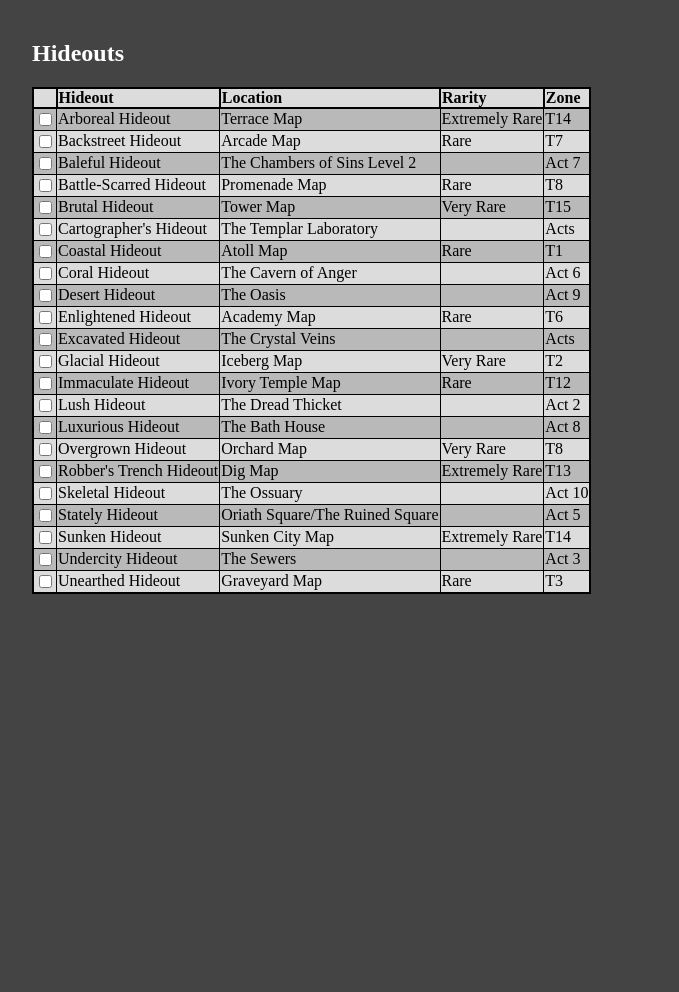
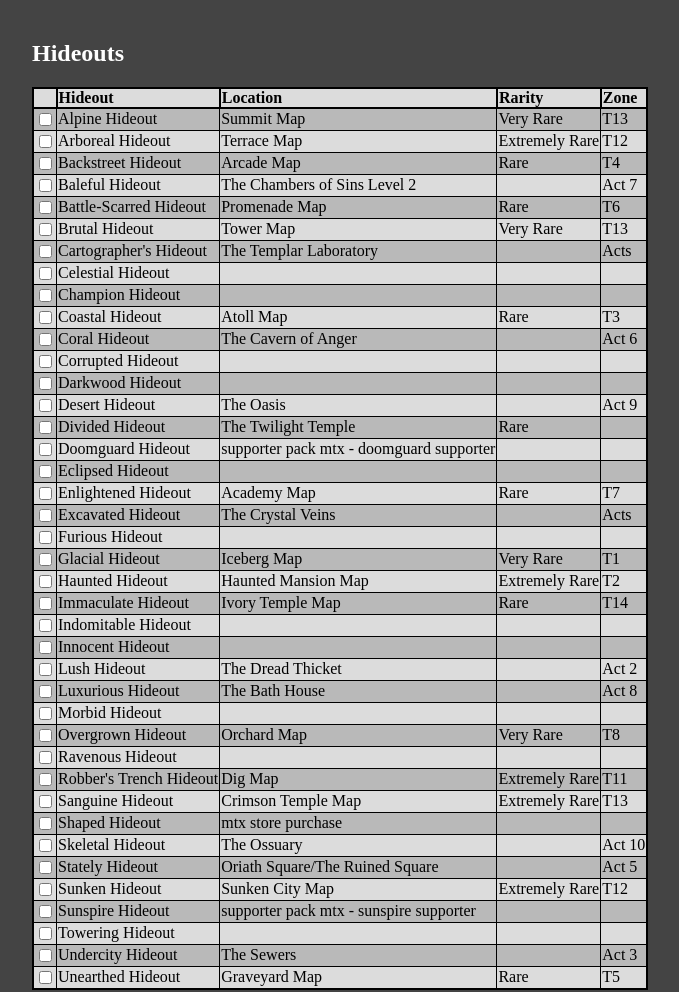
Before and after one commit to teichopsia/poe_hideout, a plain HTML site: page index.html in a window 1280 px wide. Shown: the whole page, without its empty margins (8-687 px from the left). Before the commit the page ends 800 px from the top, so only its background shows below. Drawn offline with nearby package versions, Linux system fonts and the light colour scheme.

Commit message:
update to 3.6/synthesis

```diff
--- a/index.html
+++ b/index.html
@@ -10,7 +10,7 @@
         <script type="text/javascript">
             function refreshboard(){
                 $('input:checkbox').closest('tr').removeClass('selected');
-$(window.location.search.substring(1).split(/([a-z])/).filter(function(k){return k!=""}).map(function(k){return '#'+xlat[k]}).join(',')).addClass('selected');
+$(window.location.search.substring(1).split(/([A-B][a-z])/).filter(function(k){return k!=""}).map(function(k){return '#'+xlat[k]}).join(',')).addClass('selected');
             }
             function updateqs(){
                 window.history.replaceState('','','?'+$('.selected').map(function(i,e){return xlat[$(e).attr('id')]}).toArray().join(''));
@@ -37,28 +37,46 @@ $(window.location.search.substring(1).split(/([a-z])/).filter(function(k){return
             <div id="hideout" class="hideout">
                 <table class="body">
                     <tr><th>&nbsp;</th><th>Hideout</th><th>Location</th><th>Rarity</th><th>Zone</th></tr>
-                    <tr id="arboreal" class="select"><td><input type="checkbox"/></td><td>Arboreal Hideout</td><td>Terrace Map</td><td>Extremely Rare</td><td>T14</td></tr>
-                    <tr id="backstreet" class="select"><td><input type="checkbox"/></td><td>Backstreet Hideout</td><td>Arcade Map</td><td>Rare</td><td>T7</td></tr>
+                    <tr id="alpine" class="select"><td><input type="checkbox"/></td><td>Alpine Hideout</td><td>Summit Map</td><td>Very Rare</td><td>T13</td></tr>
+                    <tr id="arboreal" class="select"><td><input type="checkbox"/></td><td>Arboreal Hideout</td><td>Terrace Map</td><td>Extremely Rare</td><td>T12</td></tr>
+                    <tr id="backstreet" class="select"><td><input type="checkbox"/></td><td>Backstreet Hideout</td><td>Arcade Map</td><td>Rare</td><td>T4</td></tr>
                     <tr id="baleful" class="select"><td><input type="checkbox"/></td><td>Baleful Hideout</td><td>The Chambers of Sins Level 2</td><td>&nbsp;</td><td>Act 7</td></tr>
-                    <tr id="battle" class="select"><td><input type="checkbox"/></td><td>Battle-Scarred Hideout</td><td>Promenade Map</td><td>Rare</td><td>T8</td></tr>
-                    <tr id="brutal" class="select"><td><input type="checkbox"/></td><td>Brutal Hideout</td><td>Tower Map</td><td>Very Rare</td><td>T15</td></tr>
+                    <tr id="battle" class="select"><td><input type="checkbox"/></td><td>Battle-Scarred Hideout</td><td>Promenade Map</td><td>Rare</td><td>T6</td></tr>
+                    <tr id="brutal" class="select"><td><input type="checkbox"/></td><td>Brutal Hideout</td><td>Tower Map</td><td>Very Rare</td><td>T13</td></tr>
                     <tr id="cartographer" class="select"><td><input type="checkbox"/></td><td>Cartographer's Hideout</td><td>The Templar Laboratory</td><td>&nbsp;</td><td>Acts</td></tr>
-                    <tr id="coastal" class="select"><td><input type="checkbox"/></td><td>Coastal Hideout</td><td>Atoll Map</td><td>Rare</td><td>T1</td></tr>
+                    <tr id="celestial" class="select"><td><input type="checkbox"/></td><td>Celestial Hideout</td><td>&nbsp;</td><td>&nbsp;</td><td>&nbsp;</td></tr>
+                    <tr id="champion" class="select"><td><input type="checkbox"/></td><td>Champion Hideout</td><td>&nbsp;</td><td>&nbsp;</td><td>&nbsp;</td></tr>
+                    <tr id="coastal" class="select"><td><input type="checkbox"/></td><td>Coastal Hideout</td><td>Atoll Map</td><td>Rare</td><td>T3</td></tr>
                     <tr id="coral" class="select"><td><input type="checkbox"/></td><td>Coral Hideout</td><td>The Cavern of Anger</td><td>&nbsp;</td><td>Act 6</td></tr>
+                    <tr id="corrupted" class="select"><td><input type="checkbox"/></td><td>Corrupted Hideout</td><td>&nbsp;</td><td>&nbsp;</td><td>&nbsp;</td></tr>
+                    <tr id="darkwood" class="select"><td><input type="checkbox"/></td><td>Darkwood Hideout</td><td>&nbsp;</td><td>&nbsp;</td><td>&nbsp;</td></tr>
                     <tr id="desert" class="select"><td><input type="checkbox"/></td><td>Desert Hideout</td><td>The Oasis<td>&nbsp;</td><td>Act 9</td></tr>
-                    <tr id="enlightened" class="select"><td><input type="checkbox"/></td><td>Enlightened Hideout</td><td>Academy Map<td>Rare</td><td>T6</td></tr>
+                    <tr id="divided" class="select"><td><input type="checkbox"/></td><td>Divided Hideout</td><td>The Twilight Temple</td><td>Rare</td><td>&nbsp;</td></tr>
+                    <tr id="doomguard" class="select"><td><input type="checkbox"/></td><td>Doomguard Hideout</td><td>supporter pack mtx - doomguard supporter</td><td>&nbsp;</td><td>&nbsp;</td></tr>
+                    <tr id="eclipsed" class="select"><td><input type="checkbox"/></td><td>Eclipsed Hideout</td><td>&nbsp;</td><td>&nbsp;</td><td>&nbsp;</td></tr>
+                    <tr id="enlightened" class="select"><td><input type="checkbox"/></td><td>Enlightened Hideout</td><td>Academy Map<td>Rare</td><td>T7</td></tr>
                     <tr id="excavated" class="select"><td><input type="checkbox"/></td><td>Excavated Hideout</td><td>The Crystal Veins<td>&nbsp;</td><td>Acts</td></tr>
-                    <tr id="glacial" class="select"><td><input type="checkbox"/></td><td>Glacial Hideout</td><td>Iceberg Map<td>Very Rare</td><td>T2</td></tr>
-                    <tr id="immaculate" class="select"><td><input type="checkbox"/></td><td>Immaculate Hideout</td><td>Ivory Temple Map<td>Rare</td><td>T12</td></tr>
+                    <tr id="furious" class="select"><td><input type="checkbox"/></td><td>Furious Hideout</td><td>&nbsp;</td><td>&nbsp;</td><td>&nbsp;</td></tr>
+                    <tr id="glacial" class="select"><td><input type="checkbox"/></td><td>Glacial Hideout</td><td>Iceberg Map<td>Very Rare</td><td>T1</td></tr>
+                    <tr id="haunted" class="select"><td><input type="checkbox"/></td><td>Haunted Hideout</td><td>Haunted Mansion Map<td>Extremely Rare</td><td>T2</td></tr>
+                    <tr id="immaculate" class="select"><td><input type="checkbox"/></td><td>Immaculate Hideout</td><td>Ivory Temple Map<td>Rare</td><td>T14</td></tr>
+                    <tr id="indomitable" class="select"><td><input type="checkbox"/></td><td>Indomitable Hideout</td><td>&nbsp;</td><td>&nbsp;</td><td>&nbsp;</td></tr>
+                    <tr id="innocent" class="select"><td><input type="checkbox"/></td><td>Innocent Hideout</td><td>&nbsp;</td><td>&nbsp;</td><td>&nbsp;</td></tr>
                     <tr id="lush" class="select"><td><input type="checkbox"/></td><td>Lush Hideout</td><td>The Dread Thicket<td>&nbsp;</td><td>Act 2</td></tr>
                     <tr id="luxurious" class="select"><td><input type="checkbox"/></td><td>Luxurious Hideout</td><td>The Bath House<td>&nbsp;</td><td>Act 8</td></tr>
+                    <tr id="morbid" class="select"><td><input type="checkbox"/></td><td>Morbid Hideout</td><td>&nbsp;</td><td>&nbsp;</td><td>&nbsp;</td></tr>
                     <tr id="overgrown" class="select"><td><input type="checkbox"/></td><td>Overgrown Hideout</td><td>Orchard Map<td>Very Rare</td><td>T8</td></tr>
-                    <tr id="robber" class="select"><td><input type="checkbox"/></td><td>Robber's Trench Hideout</td><td>Dig Map<td>Extremely Rare</td><td>T13</td></tr>
+                    <tr id="ravenous" class="select"><td><input type="checkbox"/></td><td>Ravenous Hideout</td><td>&nbsp;</td><td>&nbsp;</td><td>&nbsp;</td></tr>
+                    <tr id="robber" class="select"><td><input type="checkbox"/></td><td>Robber's Trench Hideout</td><td>Dig Map<td>Extremely Rare</td><td>T11</td></tr>
+                    <tr id="sanguine" class="select"><td><input type="checkbox"/></td><td>Sanguine Hideout</td><td>Crimson Temple Map<td>Extremely Rare</td><td>T13</td></tr>
+                    <tr id="shaped" class="select"><td><input type="checkbox"/></td><td>Shaped Hideout</td><td>mtx store purchase</td><td>&nbsp;</td><td>&nbsp;</td></tr>
                     <tr id="skeletal" class="select"><td><input type="checkbox"/></td><td>Skeletal Hideout</td><td>The Ossuary<td>&nbsp;</td><td>Act 10</td></tr>
                     <tr id="stately" class="select"><td><input type="checkbox"/></td><td>Stately Hideout</td><td>Oriath Square/The Ruined Square<td>&nbsp;</td><td>Act 5</td></tr>
-                    <tr id="sunken" class="select"><td><input type="checkbox"/></td><td>Sunken Hideout</td><td>Sunken City Map<td>Extremely Rare</td><td>T14</td></tr>
+                    <tr id="sunken" class="select"><td><input type="checkbox"/></td><td>Sunken Hideout</td><td>Sunken City Map<td>Extremely Rare</td><td>T12</td></tr>
+                    <tr id="sunspire" class="select"><td><input type="checkbox"/></td><td>Sunspire Hideout</td><td>supporter pack mtx - sunspire supporter</td><td>&nbsp;</td><td>&nbsp;</td></tr>
+                    <tr id="towering" class="select"><td><input type="checkbox"/></td><td>Towering Hideout</td><td>&nbsp;</td><td>&nbsp;</td><td>&nbsp;</td></tr>
                     <tr id="undercity" class="select"><td><input type="checkbox"/></td><td>Undercity Hideout</td><td>The Sewers<td>&nbsp;</td><td>Act 3</td></tr>
-                    <tr id="unearthed" class="select"><td><input type="checkbox"/></td><td>Unearthed Hideout</td><td>Graveyard Map<td>Rare</td><td>T3</td></tr>
+                    <tr id="unearthed" class="select"><td><input type="checkbox"/></td><td>Unearthed Hideout</td><td>Graveyard Map<td>Rare</td><td>T5</td></tr>
                 </table>
             </div>
         </section>
--- a/js/xlat.js
+++ b/js/xlat.js
@@ -1 +1 @@
-var xlat={r:"skeletal",a:"arboreal",d:"battle",j:"enlightened",u:"undercity",k:"excavated",h:"coral",g:"coastal",f:"cartographer",t:"sunken",i:"desert",e:"brutal",n:"lush",v:"unearthed",m:"immaculate",s:"stately",l:"glacial",c:"baleful",p:"overgrown",q:"robber",b:"backstreet",o:"luxurious",glacial:"l",coastal:"g",battle:"d",backstreet:"b",cartographer:"f",baleful:"c",enlightened:"j",unearthed:"v",desert:"i",lush:"n",excavated:"k",undercity:"u",immaculate:"m",overgrown:"p",stately:"s",arboreal:"a",robber:"q",sunken:"t",luxurious:"o",coral:"h",brutal:"e",skeletal:"r",};
+var xlat={Au:"glacial",Av:"haunted",Ao:"divided",Ae:"battle",Ba:"luxurious",Ap:"doomguard",Bm:"undercity",An:"desert",Az:"lush",Ak:"coral",Be:"robber",Ay:"innocent",As:"excavated",Ab:"arboreal",Al:"corrupted",Bd:"ravenous",Ax:"indomitable",Bj:"sunken",Aw:"immaculate",Am:"darkwood",Bl:"towering",Bg:"shaped",Ag:"cartographer",Af:"brutal",Bf:"sanguine",Ah:"celestial",Ai:"champion",Bk:"sunspire",Bh:"skeletal",Bc:"overgrown",Ar:"enlightened",Ac:"backstreet",Bn:"unearthed",Aq:"eclipsed",Bb:"morbid",Aj:"coastal",Ad:"baleful",Bi:"stately",Aa:"alpine",At:"furious",morbid:"Bb",glacial:"Au",coastal:"Aj",eclipsed:"Aq",backstreet:"Ac",darkwood:"Am",divided:"Ao",enlightened:"Ar",unearthed:"Bn",ravenous:"Bd",excavated:"As",sanguine:"Bf",champion:"Ai",arboreal:"Ab",robber:"Be",alpine:"Aa",sunken:"Bj",luxurious:"Ba",coral:"Ak",doomguard:"Ap",battle:"Ae",cartographer:"Ag",baleful:"Ad",corrupted:"Al",furious:"At",celestial:"Ah",innocent:"Ay",desert:"An",lush:"Az",haunted:"Av",towering:"Bl",undercity:"Bm",immaculate:"Aw",overgrown:"Bc",stately:"Bi",indomitable:"Ax",sunspire:"Bk",brutal:"Af",shaped:"Bg",skeletal:"Bh",};
```
Also changed, not shown: 1 other file.
